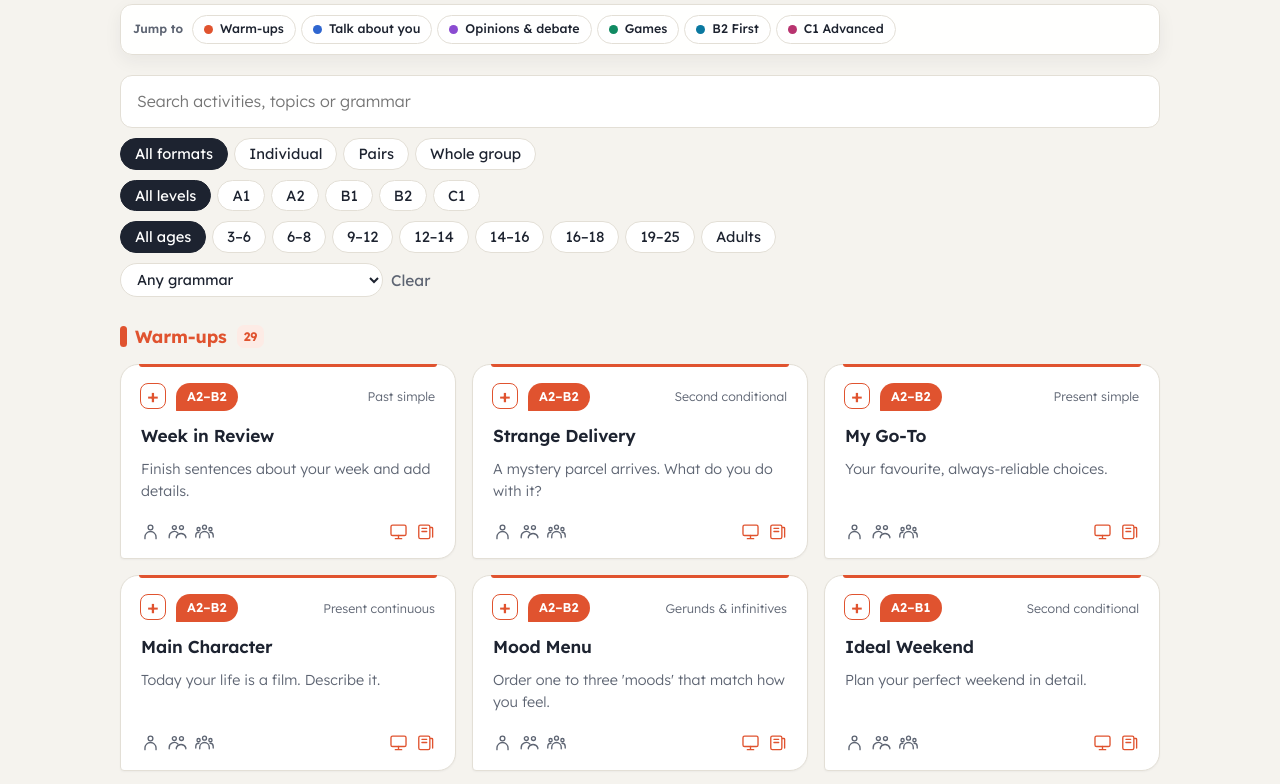
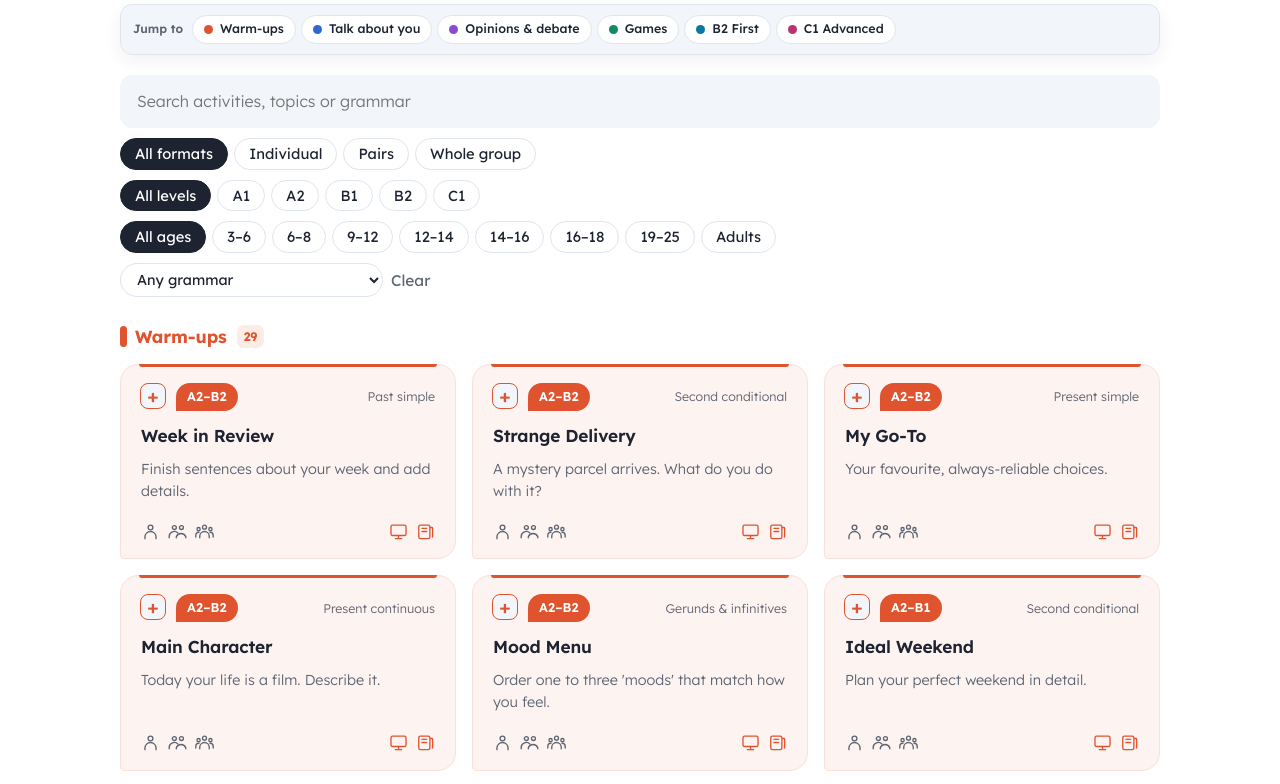
Before and after one commit to noeliaprojects/speaking_corner, a plain HTML site: page index.html in a window 1280 px wide. Shown: the part 105-889 px from the top of the page. Drawn offline with nearby package versions, Linux system fonts and the light colour scheme.

Commit message:
White page, section-tinted activity cards
Co-Authored-By: Claude Opus 5.5 <noreply@anthropic.com>
Claude-Session: https://claude.ai/code/session_018jG2mx6YoCgA9wERNBfYn6

```diff
--- a/index.html
+++ b/index.html
@@ -512,6 +512,19 @@ button.primary:hover,.btn.primary:hover{background:#115b56;border-color:#115b56}
 .lp-grip:focus-visible{outline:2px solid var(--stamp);outline-offset:2px}
 .lp-step.dragging{position:relative;z-index:5;background:var(--paper);box-shadow:0 12px 28px -8px rgba(29,35,48,.28);cursor:grabbing}
 .lp-step.dragging .lp-grip{cursor:grabbing;color:var(--stamp)}
+
+/* Palette v4: white page; the surfaces that used to be white now carry the colour */
+:root{--bg:#ffffff;--paper:#f2f5f9;--line:#dfe5ee}
+body{background:#fff}
+.cat .act{background:color-mix(in srgb,var(--category-ink) 7%,#fff)!important;border-color:color-mix(in srgb,var(--category-ink) 18%,#fff)!important;box-shadow:none}
+.cat .act:hover{border-color:var(--category-ink)!important}
+.act.is-done{background:color-mix(in srgb,var(--category-ink) 22%,#fff)!important;border-color:color-mix(in srgb,var(--category-ink) 55%,#fff)!important}
+.act.is-done h3,.act.is-done p{opacity:1}
+.section-jumps{background:color-mix(in srgb,#f2f5f9 94%,transparent)}
+.section-jumps button[data-jump],.chips button:not([aria-pressed="true"]),.search input,.grsel select,.fsel select{background:#fff}
+.search input{background:#f2f5f9;border-color:#f2f5f9}
+.search input:focus{background:#fff;border-color:var(--stamp)}
+.cat .act .add-btn,.cat .act button{background:#fff}
 </style>
 </head>
 <body>
```
Also changed, not shown: src/template.html (+13 -0 lines).
